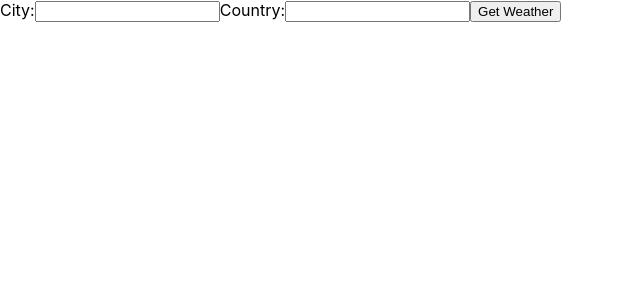
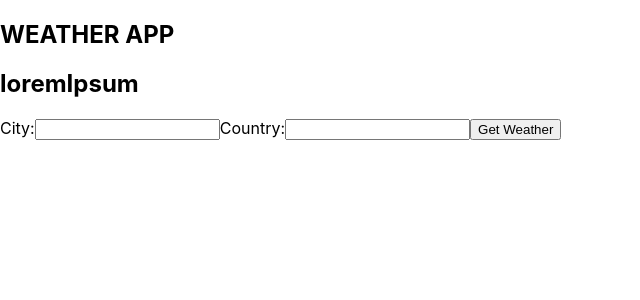
Before and after one commit to gt2rz/weather-app-react, a React (Create React App) app: page / in a window 1280 px wide. Shown: the top 300 px of the page, without its empty margins (0-640 px from the left). Built offline with nearby package versions, Linux system fonts and the light colour scheme; the HTML template or start-up script is replaced by a standard one.

Commit message:
Update root

```diff
--- a/src/App.js
+++ b/src/App.js
@@ -11,7 +11,7 @@ const App = () => {
   const [weather, setWeather] = useState(null)
 
   const getWeather = async (request) => {
-    await fetch(`https://api.openweathermap.org/data/2.5/weather?q=${request.city},${request.country}&appid=${API_KEY}&units=metric`)
+    await fetch(`https://api.openweathermap.org/data/2.5/weather?q=${request.city},${request.country}&appid=${API_KEY}&units=metric&lang=es`)
       .then(response => response.json())
       .then(data => {
         setWeather(JSON.parse(JSON.stringify(data)))
@@ -19,13 +19,17 @@ const App = () => {
   }
 
   return (
-
     <div className="root">
-
-      <Form API_KEY={API_KEY} fecther={getWeather} />
-      {
-        weather === null ? <h1></h1> : <WeatherDetails data={weather} />
-      }
+      <section className="title">
+        <h1>WEATHER APP</h1>
+        <h2>loremIpsum  </h2>
+      </section>
+      <section>
+        <Form API_KEY={API_KEY} fecther={getWeather} />
+        {
+          weather === null ? <h1></h1> : <WeatherDetails data={weather} />
+        }
+      </section>
     </div>
   );
 }
--- a/src/components/WeatherDetails.js
+++ b/src/components/WeatherDetails.js
@@ -1,6 +1,11 @@
 import React from 'react'
 
 const WeatherDetails = (props) => {
+    const icon = (ico) =>{
+        console.log(ico)
+        return "http://openweathermap.org/img/wn/" + ico + "@2x.png"
+    }
+
     return (
         <div className="weatherDetails">
             <section>
@@ -16,7 +21,10 @@ const WeatherDetails = (props) => {
                             <div>
                                 <label><strong>Parameters:</strong>{param.main}</label>
                                 <label><strong>Description:</strong>{param.description}</label>
-                                <label><strong>Ico:</strong>{param.icon}</label>
+                                <label>
+                                    <strong>Ico:</strong>
+                                    <img src={icon} />
+                                </label>
                             </div>
                         )
                     )
```
